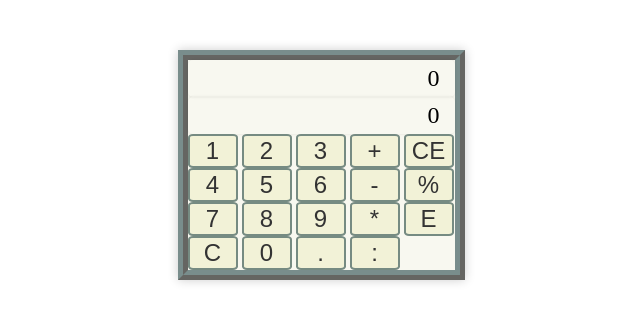
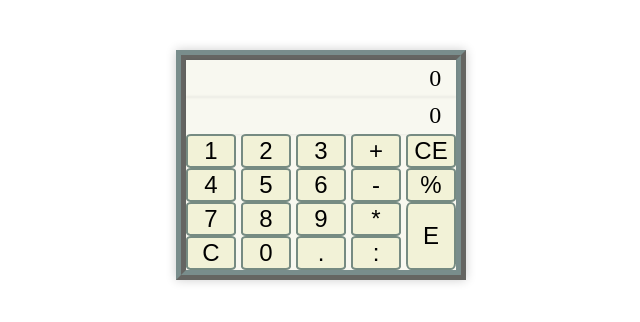
Before and after one commit to franasze/Calculator, a plain HTML site: page index.html in a window 1280 px wide. Shown: the whole page, without its empty margins (319-959 px from the left). Drawn offline with Linux system fonts and the light colour scheme.

Commit message:
simple calculator

```diff
--- a/css/main.css
+++ b/css/main.css
@@ -1,51 +1,40 @@
-
 .calculator {
   background-color: #f8f8f0;
   box-shadow: 0 0 10px rgba(0, 0, 0, 0.2);
   margin: 50px auto;
-  width: 267px;
-  border: 10px solid rgba(33, 68, 72, 0.59);
-  border-style: ridge;
+  width: 270px;
+  border: 10px ridge rgba(33, 68, 72, 0.59);
+}
 
 
+
+#buttons-field {
+  display: grid;
+  grid-template-columns: repeat(5, 1fr);
+  grid-gap: 5px;
 }
 
-.calculator p {
+p {
   font-size: 24px;
-  margin: 0 0 10px;
-  padding: 0;
   text-align: right;
+  border: none;
+  box-shadow: 0 0 3px rgba(0, 0, 0, 0.1);
+  margin: 0;
+  padding: 5px 15px;
+  width: 89%;
 }
 
 .calculator button {
-
-
   border: 2px solid rgba(33, 68, 72, 0.59);
   border-radius: 10%;
   background-color: #f2f2d7;
-  color: #333;
   font-size: 24px;
   cursor: pointer;
   transition: all 0.2s ease-in-out;
   width: 50px;
   max-width: 100%;
-
 }
 
 #enter-button {
-  flex-grow: 2;
+  height: 50%;
 }
-
-#number, #result {
-  border: none;
-  border-radius: 5px;
-  box-shadow: 0 0 3px rgba(0, 0, 0, 0.1);
-  margin: 0;
-  padding: 5px 15px;
-  display: flex;
-  align-items: center;
-  justify-content: flex-end;
-  flex-wrap: wrap;
-  width: 237px;
-  max-width: 100%;
-}
--- a/index.html
+++ b/index.html
@@ -1,63 +1,3 @@
-<!--<!doctype html>-->
-<!--<html lang="pl">-->
-
-<!--<head>-->
-<!--  <meta charset="utf-8">-->
-<!--  <title>CalculatorJS</title>-->
-<!--  <meta name="viewport" content="width=device-width, initial-scale=1">-->
-
-<!--  <link rel="manifest" href="site.webmanifest">-->
-<!--  <link rel="apple-touch-icon" href="icon.png">-->
-
-<!--  <link rel="stylesheet" href="css/main.css">-->
-<!--</head>-->
-
-<!--<body>-->
-<!--<div class="page">-->
-<!--  <selection class="calculator">-->
-<!--    <p id="result">0</p>-->
-<!--    <p id="number">0</p>-->
-
-<!--    <div>-->
-<!--      <div>-->
-<!--        <button type="button" id="one-button">1</button>-->
-<!--        <button type="button" id="two-button">2</button>-->
-<!--        <button type="button" id="three-button">3</button>-->
-<!--        <button type="button" id="plus-button">+</button>-->
-<!--        <button type="button" id="CE-button">CE</button>-->
-<!--      </div>-->
-
-<!--      <div>-->
-<!--        <button type="button" id="four-button">4</button>-->
-<!--        <button type="button" id="five-button">5</button>-->
-<!--        <button type="button" id="six-button">6</button>-->
-<!--        <button type="button" id="minus-button">-</button>-->
-<!--        <button type="button" id="percent-button">%</button>-->
-
-<!--      </div>-->
-<!--      <div>-->
-<!--        <button type="button" id="seven-button">7</button>-->
-<!--        <button type="button" id="eight-button">8</button>-->
-<!--        <button type="button" id="nine-button">9</button>-->
-<!--        <button type="button" id="multiply-button">*</button>-->
-<!--        <button type="button" id="enter-button">E</button>-->
-<!--      </div>-->
-
-<!--      <div>-->
-<!--        <button type="button" id="C-button">C</button>-->
-<!--        <button type="button" id="zero-button">0</button>-->
-<!--        <button type="button" id="dot-button">.</button>-->
-<!--        <button type="button" id="divide-button">:</button>-->
-<!--      </div>-->
-<!--    </div>-->
-<!--  </selection>-->
-<!--</div>-->
-
-<!--<script src="js/main.js"></script>-->
-<!--</body>-->
-
-<!--</html>-->
-
 <!doctype html>
 <html lang="pl">
 
@@ -76,33 +16,35 @@
   <section class="calculator">
     <p id="result">0</p>
     <p id="number">0</p>
-    <div>
+    <div id="buttons-field">
       <div>
         <button type="button" id="one-button">1</button>
-        <button type="button" id="two-button">2</button>
-        <button type="button" id="three-button">3</button>
-        <button type="button" id="plus-button">+</button>
-        <button type="button" id="remove-all-button">CE</button>
+        <button type="button" id="four-button">4</button>
+        <button type="button" id="seven-button">7</button>
+        <button type="button" id="remove-last-char-button">C</button>
       </div>
       <div>
-        <button type="button" id="four-button">4</button>
+        <button type="button" id="two-button">2</button>
         <button type="button" id="five-button">5</button>
-        <button type="button" id="six-button">6</button>
-        <button type="button" id="minus-button">-</button>
-        <button type="button" id="percent-button">%</button>
+        <button type="button" id="eight-button">8</button>
+        <button type="button" id="zero-button">0</button>
       </div>
       <div>
-        <button type="button" id="seven-button">7</button>
-        <button type="button" id="eight-button">8</button>
+        <button type="button" id="three-button">3</button>
+        <button type="button" id="six-button">6</button>
         <button type="button" id="nine-button">9</button>
-        <button type="button" id="multiply-button">*</button>
-        <button type="button" id="enter-button">E</button>
+        <button type="button" id="dot-button">.</button>
       </div>
       <div>
-        <button type="button" id="remove-last-char-button">C</button>
-        <button type="button" id="zero-button">0</button>
-        <button type="button" id="dot-button">.</button>
+        <button type="button" id="plus-button">+</button>
+        <button type="button" id="minus-button">-</button>
+        <button type="button" id="multiply-button">*</button>
         <button type="button" id="divide-button">:</button>
+      </div>
+      <div>
+        <button type="button" id="remove-all-button">CE</button>
+        <button type="button" id="percent-button">%</button>
+        <button type="button" id="enter-button">E</button>
       </div>
     </div>
   </section>
```
Also changed, not shown: js/main.js (+0 -68 lines).
